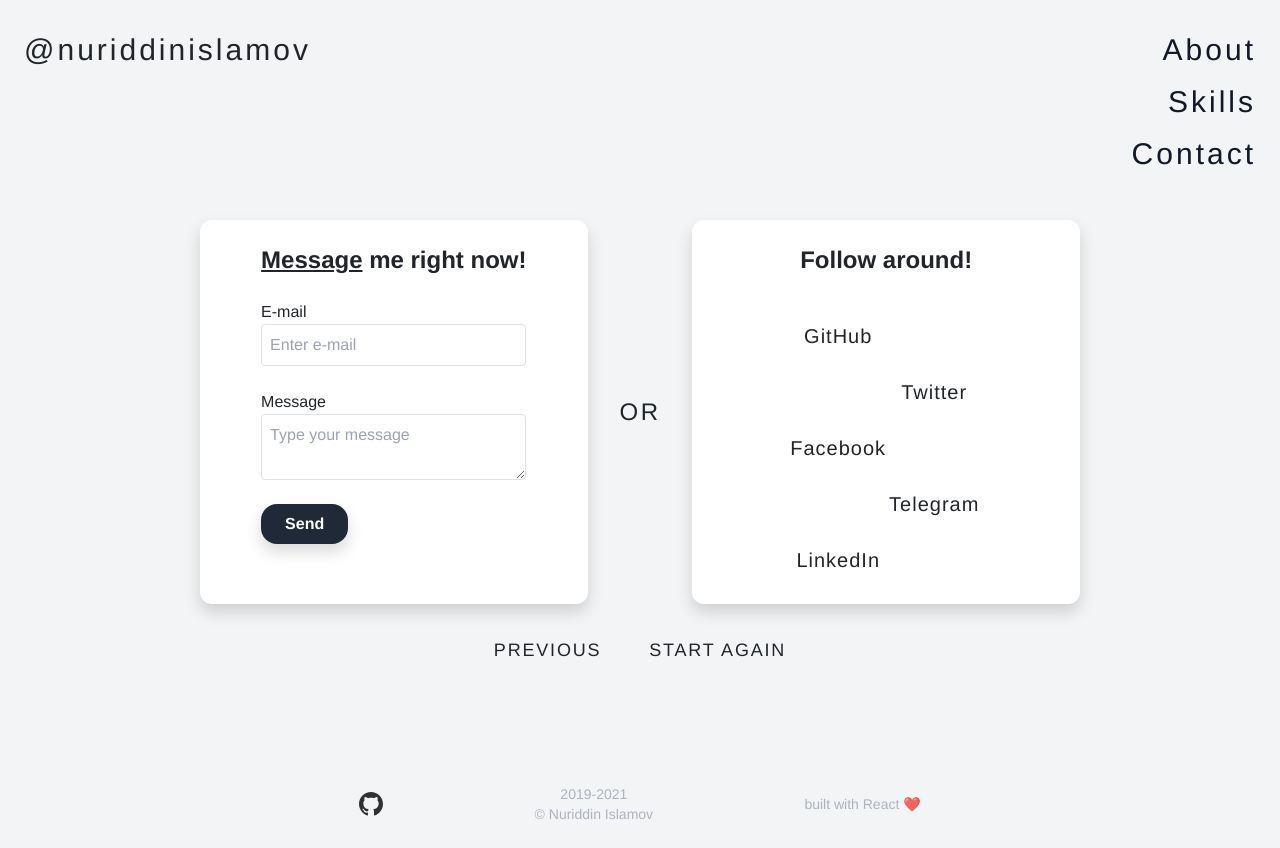
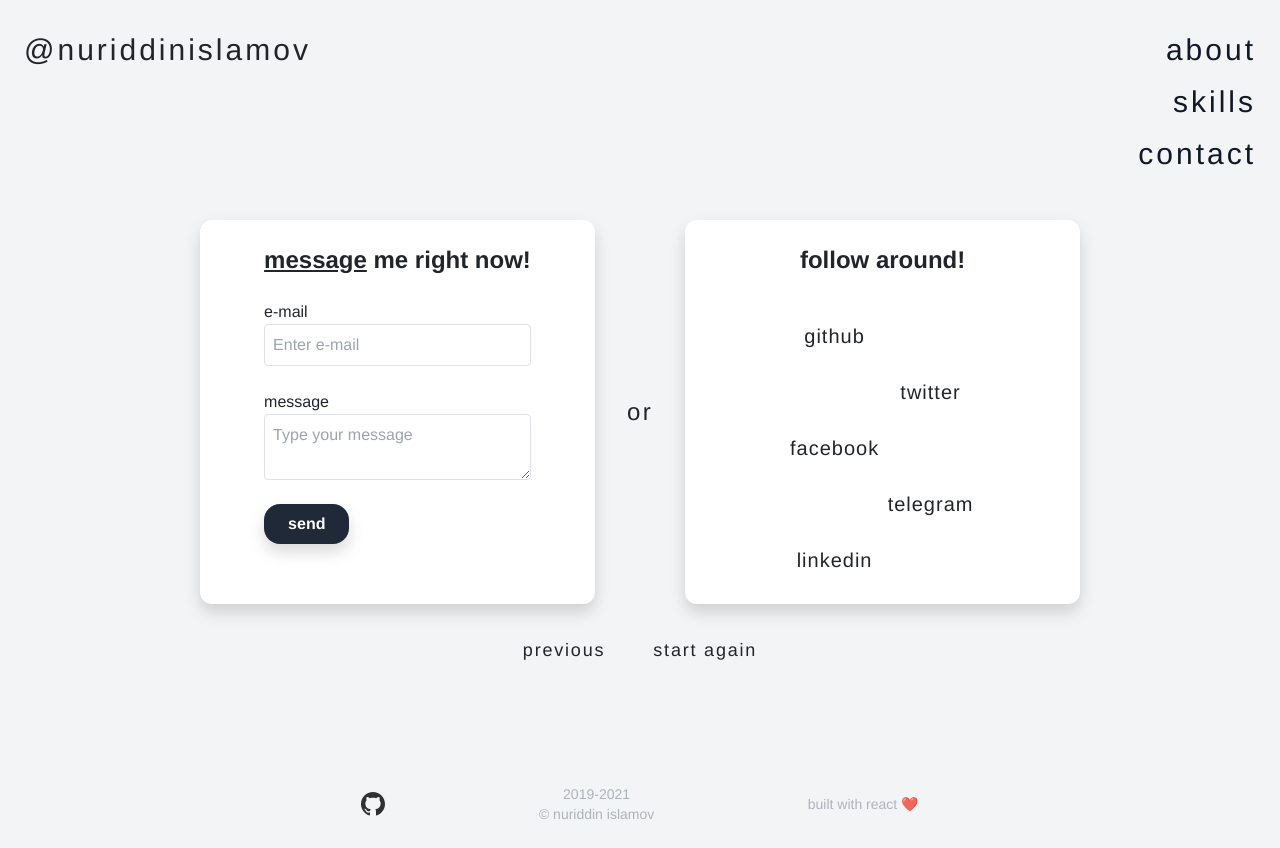
Before and after one commit to noonosh/nuriddinislamov.com-old, a React (Create React App) app: page /contact in a window 1280 px wide. Built offline with nearby package versions, Linux system fonts and the light colour scheme.

Commit message:
Reformat all text to lowercase

```diff
--- a/src/components/Button.js
+++ b/src/components/Button.js
@@ -5,7 +5,7 @@ const Button = ({ text, route }) => {
 	return (
 		<div className='inline-block m-2'>
 			<Link
-				className='px-3 py-2 rounded-xl uppercase font-thin tracking-widest text-sm lg:text-lg hover:bg-gray-400 hover:text-white hover:transition-colors duration-300 active:bg-gray-500 active:text-white transform transition'
+				className='px-3 py-2 rounded-xl lowercase font-thin tracking-widest text-sm lg:text-lg hover:bg-gray-400 hover:text-white hover:transition-colors duration-300 active:bg-gray-500 active:text-white transform transition'
 				to={route}>
 				{text}
 			</Link>
--- a/src/components/Card.js
+++ b/src/components/Card.js
@@ -10,7 +10,7 @@ const Card = ({ image, listItems, alt }) => {
 			<div className='pl-4 font-extralight tracking-wide'>
 				<ul className='list-disc'>
 					{listItems.map(listItem => (
-						<li>{listItem}</li>
+						<li>{listItem.toLowerCase()}</li>
 					))}
 				</ul>
 			</div>
--- a/src/components/Contact.js
+++ b/src/components/Contact.js
@@ -5,27 +5,27 @@ import Button from './Button';
 
 const socialNetworks = [
 	{
-		text: 'GitHub',
+		text: 'github',
 		link: 'https://github.com/nuriddinislamov',
 		color: 'gray',
 	},
 	{
-		text: 'Twitter',
+		text: 'twitter',
 		link: 'https://twitter.com/nuriddinislamov',
 		color: 'blue',
 	},
 	{
-		text: 'Facebook',
+		text: 'facebook',
 		link: 'https://facebook.com/nuriddinislamov07',
 		color: 'green',
 	},
 	{
-		text: 'Telegram',
+		text: 'telegram',
 		link: 'https://t.me/inuriddin',
 		color: 'yellow',
 	},
 	{
-		text: 'LinkedIn',
+		text: 'linkedin',
 		link: 'https://linkedin.com/in/nuriddinislamov',
 		color: 'red',
 	},
@@ -50,11 +50,11 @@ const Contact = () => {
 						<div className='flex-grow lg:w-0 h-96 flex mx-2 flex-col items-center rounded-xl shadow bg-white'>
 							<div className='px-4'>
 								<h3 className='font-bold py-4 text-2xl'>
-									<u>Message</u> me right now!
+									<u>message</u> me right now!
 								</h3>
 								<form onSubmit={handleSubmit}>
 									<div className='flex flex-col mb-4'>
-										<label>E-mail</label>
+										<label>e-mail</label>
 										<input
 											className='border p-2 rounded'
 											type='email'
@@ -64,7 +64,7 @@ const Contact = () => {
 										/>
 									</div>
 									<div className='flex flex-col mb-4'>
-										<label>Message</label>
+										<label>message</label>
 										<textarea
 											className='border p-2 rounded max-h-20'
 											type='text'
@@ -77,17 +77,17 @@ const Contact = () => {
 									<button
 										type='submit'
 										className='font-semibold text-base rounded-2xl bg-gray-800 text-white px-4 py-2 shadow transform transition hover:-translate-y-0.5'>
-										Send
+										send
 									</button>
 								</form>
 							</div>
 						</div>
 						<div className='text-2xl tracking-widest font-thin text-center m-6'>
-							OR
+							or
 						</div>
 						<div className='flex-grow lg:w-0 mx-2 h-96 text-center rounded-xl bg-white shadow flex flex-col'>
 							<h3 className='font-bold p-4 text-2xl'>
-								Follow around!
+								follow around!
 							</h3>
 							<ul className='text-center mx-auto text-xl tracking-wider font-normal leading-loose'>
 								{socialNetworks.map(socialNetwork => (
--- a/src/components/Footer.js
+++ b/src/components/Footer.js
@@ -20,10 +20,10 @@ const Footer = () => {
 					{new Date().getFullYear()}
 				</div>
 				<div>
-					<span>&copy;</span> Nuriddin Islamov{' '}
+					<span>&copy;</span> nuriddin islamov{' '}
 				</div>
 			</div>
-			<div className=''>built with React &#10084;&#65039;</div>
+			<div className=''>built with react &#10084;&#65039;</div>
 		</footer>
 	);
 };
--- a/src/components/Home.js
+++ b/src/components/Home.js
@@ -76,7 +76,7 @@ const Home = () => {
 						<Link
 							to='/about'
 							className='font-light text-2xl lg:text-4xl tracking-wider px-1 hover:text-current'>
-							Continue
+							continue
 						</Link>
 						<svg
 							className='w-8 h-8 pt-1'
--- a/src/components/Navbar.js
+++ b/src/components/Navbar.js
@@ -16,21 +16,21 @@ const Navbar = () => {
 							<Link
 								to='/about'
 								className='hover:text-current text-gray-900 text-gray-900'>
-								About
+								about
 							</Link>
 						</li>
 						<li className='mb-3 transform hover:opacity-60 hover:scale-125 transition duration-700 ease-in-out '>
 							<Link
 								to='/skills'
 								className='hover:text-current text-gray-900 text-gray-900'>
-								Skills
+								skills
 							</Link>
 						</li>
 						<li className='mb-3 transform hover:opacity-60 hover:scale-125 transition duration-700 ease-in-out '>
 							<Link
 								to='/contact'
 								className='hover:text-current text-gray-900 text-gray-900'>
-								Contact
+								contact
 							</Link>
 						</li>
 					</ul>
--- a/src/components/Skills.js
+++ b/src/components/Skills.js
@@ -36,7 +36,7 @@ const Skills = () => {
 			<Navbar />
 			<section>
 				<h1 className='font-thin text-5xl lg:text-7xl tracking-widest text-gray-400 lg:pl-36'>
-					Skills
+					skills
 				</h1>
 				<div className='max-w-5xl mx-auto'>
 					<div className='lg:flex lg:flex-wrap justify-evenly m-4'>
```
